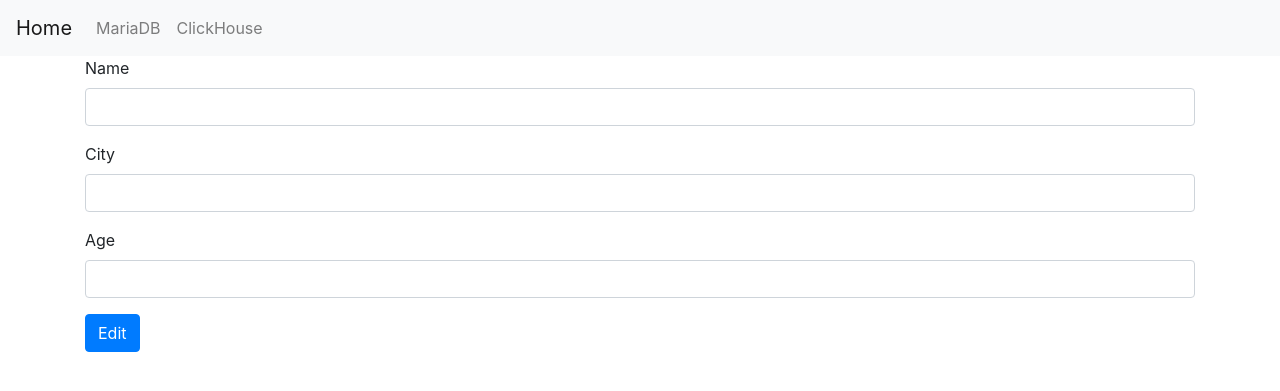
After one commit to FilipRebizant/mysql_clickhouse_bridge, a Symfony app: template templates/clickhouse/edit.html.twig in a window 1280 px wide. The commit adds this page. Shown: the top 391 px of the page. Run offline with Twig, Linux system fonts and the light colour scheme; the template is opened without the code that fills it, so the values that code supplies are empty; some libraries are stand-ins or nearby versions.

```diff
--- /dev/null
+++ b/templates/clickhouse/edit.html.twig
@@ -0,0 +1,25 @@
+{% extends 'base.html.twig' %}
+
+{% block title %}Edit row{% endblock %}
+
+{% block body %}
+    <div class="container">
+        <form action="{{ path('clickhouseEditRow', {id: id}) }}" method="post">
+            <div class="form-group">
+                <label for="name">Name</label>
+                <input type="text" id="name" name="name" value="{{ name }}" class="form-control">
+            </div>
+            <div class="form-group">
+                <label for="city">City</label>
+                <input type="text" id="city" name="city" value="{{ city }}" class="form-control">
+            </div>
+            <div class="form-group">
+                <label for="age">Age</label>
+                <input type="text" id="age" name="age" value="{{ age }}" class="form-control">
+            </div>
+            <input type="hidden" name="id" value="{{ id }}">
+            <input type="hidden" name="page" value="{{ page }}">
+            <button type="submit" class="btn btn-primary">Edit</button>
+        </form>
+    </div>
+{% endblock %}
--- a/templates/mariadb/index.html.twig
+++ b/templates/mariadb/index.html.twig
@@ -5,7 +5,7 @@
 {% block body %}
     <div class="container">
         {% for message in app.flashes('success') %}
-            <div class="alert alert-success mt-5">
+            <div class="alert text-center alert-success mt-5">
                 {{ message }}
             </div>
         {% endfor %}
```
Also changed, not shown: src/Controller/ClickhouseController.php (+14 -0 lines), src/Controller/HomeController.php (+9 -8 lines), src/Repository/ClickhouseRepository.php (+33 -0 lines), templates/clickhouse/index.html.twig (+16 -1 lines).
